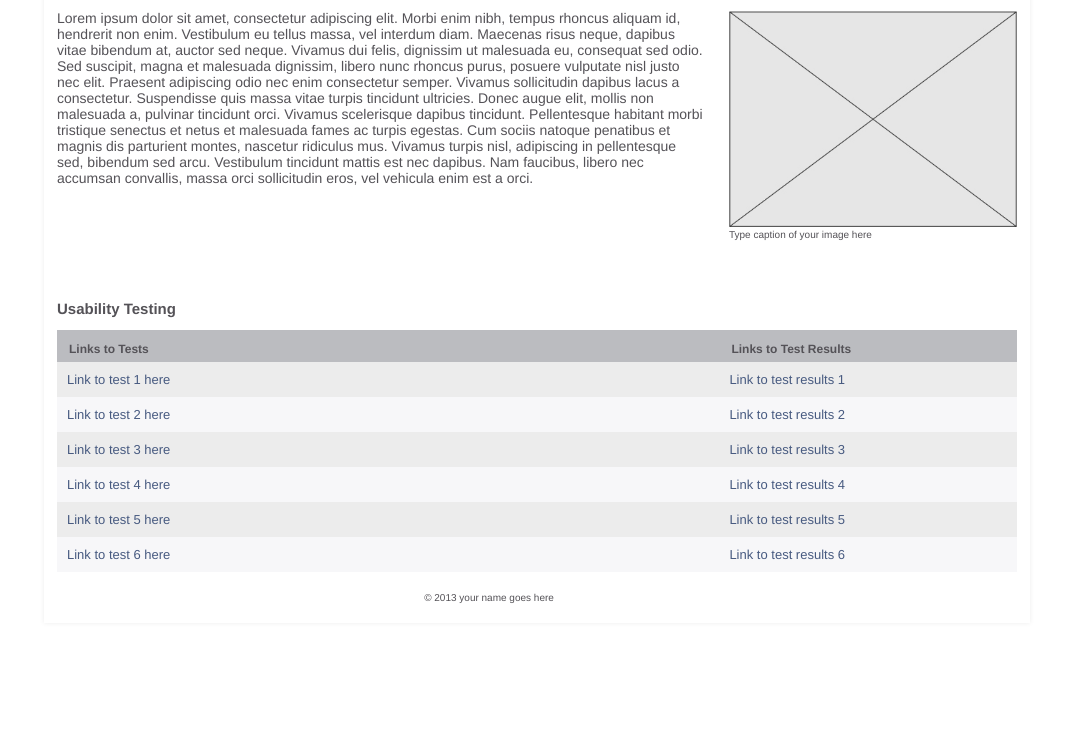
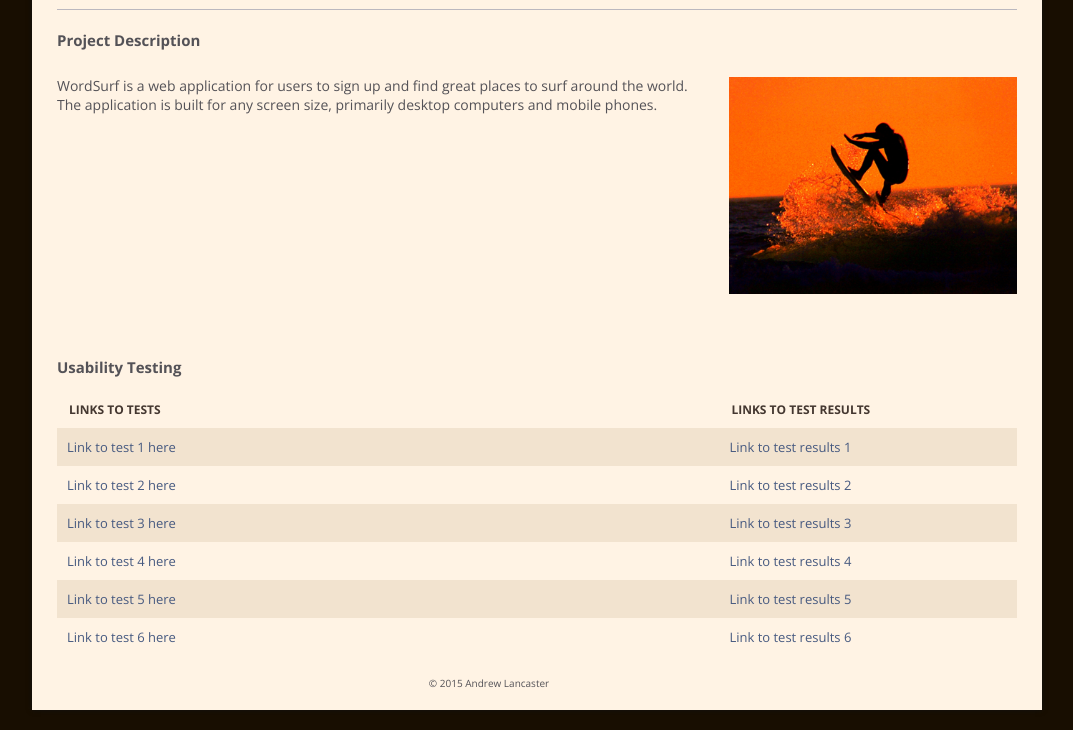
Before and after one commit to andrewchosen/WiU, a plain HTML site: page WiU1501_Lancaster_Andrew_B1/index.html in a window 1280 px wide. Shown: the part 101-831 px from the top of the page, without its empty margins (103-1176 px from the left). Before the commit the page ends 800 px from the top, so only its background shows below. Drawn offline with nearby package versions, Linux system fonts and the light colour scheme.

Commit message:
Updated Landing Page Design

```diff
--- a/WiU1501_Lancaster_Andrew_B1/css/main.css
+++ b/WiU1501_Lancaster_Andrew_B1/css/main.css
@@ -2,18 +2,20 @@
 /*-------------------------------------------  general -------------------------------------------------------*/
 body{
 	font-size: 62.5%;
-	font-family: helvetica, arial, sans-serif;
+	font-family: 'Open Sans', sans-serif;
 	color:#545257; /*changes color of the whole text*/
-	margin-top: 0;
+	margin-top: 20px;
+	background: #180e01;
 }
 #wrapper{
 	width:960px;
 	margin: 0 auto;
-	padding-left: 1%;
-	padding-right: 1%;
-	-webkit-box-shadow: 0px 0px 5px #ececec;
-	-moz-box-shadow:    0px 0px 5px #ececec;
-	box-shadow:         0px 0px 5px #ececec;
+	padding-left: 2%;
+	padding-right: 2%;
+	-webkit-box-shadow: 0px 0px 5px #111;
+	-moz-box-shadow:    0px 0px 5px #111;
+	box-shadow:         0px 0px 5px #111;
+	background: #fff3e4;
 
 }
 /*-------------------------------------------  header -------------------------------------------------------*/
@@ -22,15 +24,16 @@ header{
 	border-bottom: 1px solid #bbb8bf; /*changes color of border under project name*/
 }
 h1{
+	font-family: 'Slabo 27px', serif;
+	font-size: 37px;
 	margin-top: 0;
-	padding-top: 10px;
+	padding-top: 20px;
 }
 h2{
 	margin-top: 20px;
 }
 /*-------------------------------------------  table -------------------------------------------------------*/
 table{
-	background: #f7f7f9;  /*changes color of the background of the table*/
 	border-collapse: collapse;
 	width: 100%;
 }
@@ -39,15 +42,16 @@ tr{
 	border-color: inherit;
 }
 .odd{
-	background: #ececec; /*changes color of the stripes table*/
+	background: #f2e3cf; /*changes color of the stripes table*/
 }
 th{
 	text-align: left;
 	padding: 1em 1em .5em;
 	font-weight: bold;
 	font-size: 120%;
-	color: #545257;  /*changes color of table hd text*/
-	background: #bbbcc0; /*changes color of table hd background*/
+	color: #443730;  /*changes color of table hd text*/
+	text-transform: uppercase;
+	padding-bottom: 10px;
 }
 th:first-child{
 	/*border-right: 1px solid #6a7680;*/
@@ -93,6 +97,7 @@ a{
 	color: #475a80;  /*changes color of the links*/
 }
 a:hover{
+	color: #fe590f;
 	text-decoration: underline;
 }
 /*-------------------------------------------  footer-------------------------------------------------------*/
--- a/WiU1501_Lancaster_Andrew_B1/index.html
+++ b/WiU1501_Lancaster_Andrew_B1/index.html
@@ -10,6 +10,8 @@
     <meta name="description" content="">
     <meta name="viewport" content="width=device-width">
     <link rel="stylesheet" href="css/main.css">
+    <link href='http://fonts.googleapis.com/css?family=Slabo+27px' rel='stylesheet' type='text/css'>
+    <link href='http://fonts.googleapis.com/css?family=Open+Sans:400,700' rel='stylesheet' type='text/css'>
 </head>
 <body>
 
@@ -20,12 +22,11 @@
   <section class="main">
     <h2 class="desc-title">Project Description</h2>
     <!-- Replace this text with your description of the project -->
-    <p class="description">Lorem ipsum dolor sit amet, consectetur adipiscing elit. Morbi enim nibh, tempus rhoncus aliquam id, hendrerit non enim. Vestibulum eu tellus massa, vel interdum diam. Maecenas risus neque, dapibus vitae bibendum at, auctor sed neque. Vivamus dui felis, dignissim ut malesuada eu, consequat sed odio. Sed suscipit, magna et malesuada dignissim, libero nunc rhoncus purus, posuere vulputate nisl justo nec elit. Praesent adipiscing odio nec enim consectetur semper. Vivamus sollicitudin dapibus lacus a consectetur. Suspendisse quis massa vitae turpis tincidunt ultricies. Donec augue elit, mollis non malesuada a, pulvinar tincidunt orci. Vivamus scelerisque dapibus tincidunt. Pellentesque habitant morbi tristique senectus et netus et malesuada fames ac turpis egestas. Cum sociis natoque penatibus et magnis dis parturient montes, nascetur ridiculus mus. Vivamus turpis nisl, adipiscing in pellentesque sed, bibendum sed arcu. Vestibulum tincidunt mattis est nec dapibus. Nam faucibus, libero nec accumsan convallis, massa orci sollicitudin eros, vel vehicula enim est a orci.</p>
+    <p class="description">WordSurf is a web application for users to sign up and find great places to surf around the world. The application is built for any screen size, primarily desktop computers and mobile phones.</p>
     <figure>
     <!--   add your image to the img folder
       Replace the "img.jpg" with the name of your image  -->
-      <img src="img/img.jpg" alt="your picture description goes here"  />
-      <figcaption>Type caption of your image here</figcaption>
+      <img src="img/surfer.jpg" alt="Surfer"  />
     </figure>
   </section>
   <section class="sec">
@@ -39,8 +40,8 @@
        </thead>
        <tbody>
           <tr class="odd">
-             <td><a href="#">Link to test 1 here</a></td>
-             <td><a href="">Link to test results 1</a></td>
+             <td><a href="https://usabilityhub.com/do/857245c03841/219d">Link to test 1 here</a></td>
+             <td><a href="https://usabilityhub.com/tests/857245c03841/results/64689158d163">Link to test results 1</a></td>
           </tr>
           <tr>
              <td><a href="#">Link to test 2 here</a></td>
@@ -69,7 +70,7 @@
     </table>
   </section>
 
-  <footer> &copy; 2013 your name goes here</footer>
+  <footer> &copy; 2015 Andrew Lancaster</footer>
   </div> <!-- #wrapper div ends here-->
 </body>
 </html>
```
Also changed, not shown: WiU1501_Lancaster_Andrew_B1/Landing-Page.txt (added), WiU1501_Lancaster_Andrew_B1/Usability-Hub-Screenshot.jpg (added), WiU1501_Lancaster_Andrew_B1/img/surfer.jpg (added), WiU1501_Lancaster_Andrew_B2/Landing-Page.txt (added).
